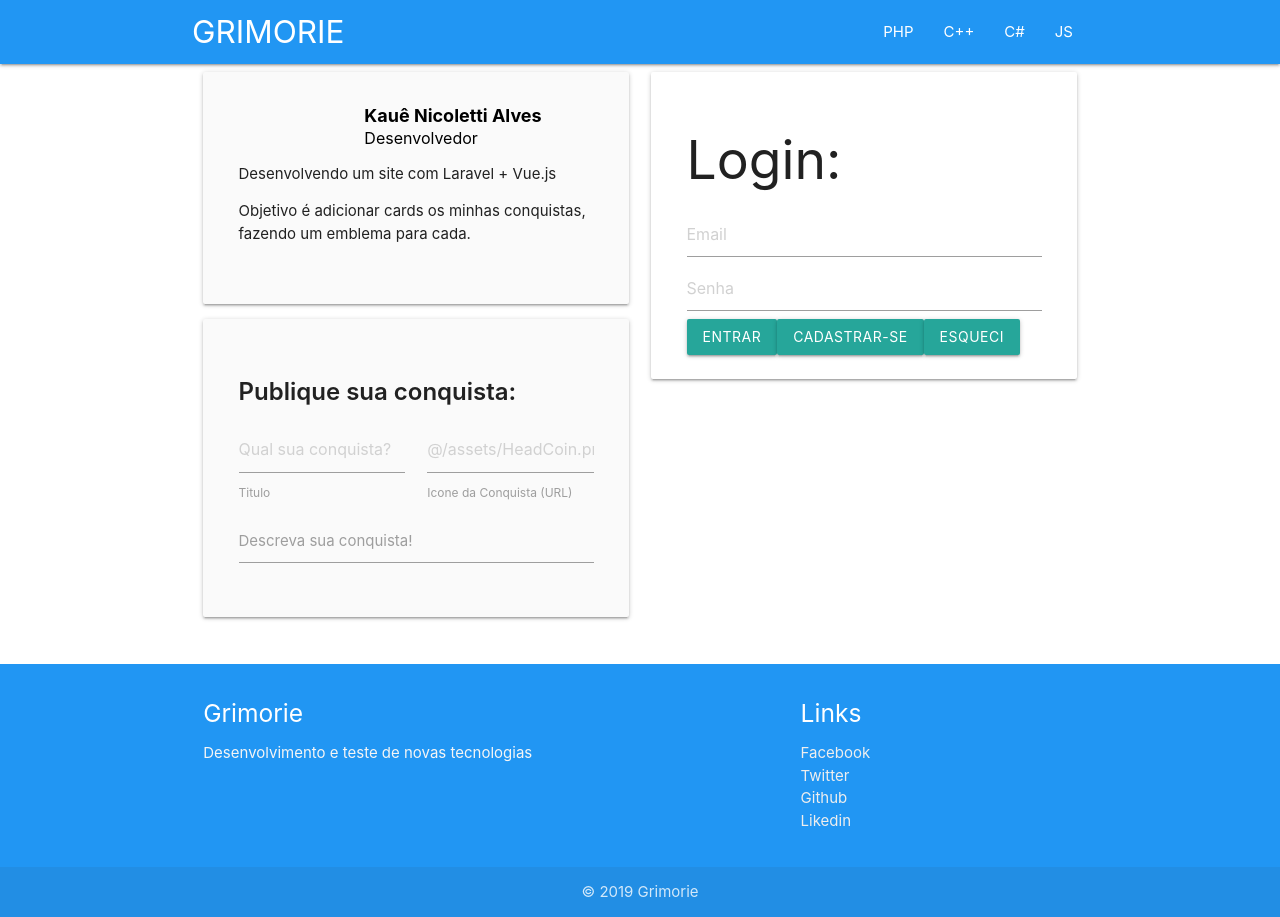
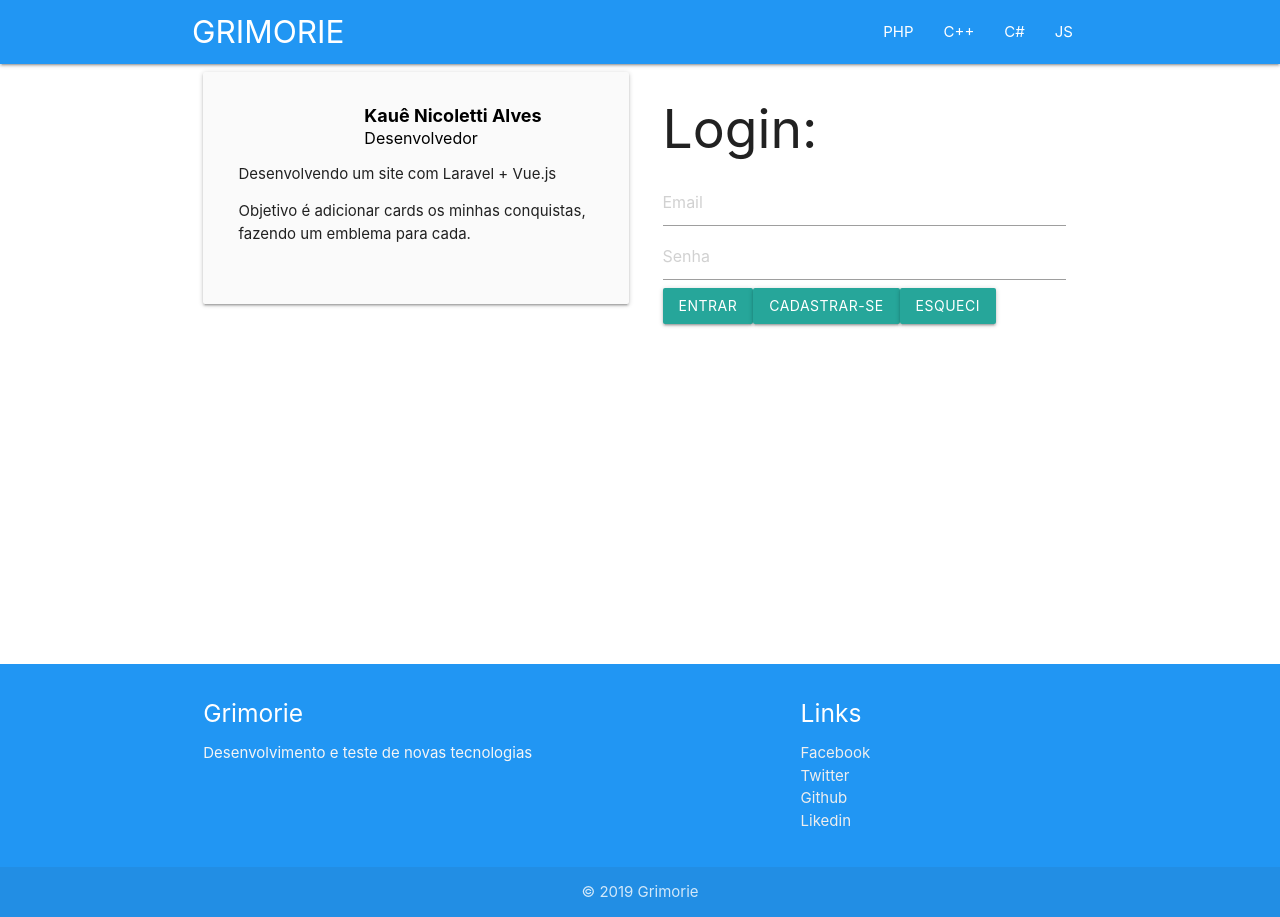
Before and after one commit to KaueAlves/Grimoire-Site-Api, a Vue app in the folder grimorie-vue/: page /#/login in a window 1280 px wide. Built offline with nearby package versions, Linux system fonts and the light colour scheme.

Commit message:
Adiçao de exemplo de v-if

```diff
--- a/grimorie-vue/src/layout/SidebarLeft.vue
+++ b/grimorie-vue/src/layout/SidebarLeft.vue
@@ -11,7 +11,7 @@
       />
     </MaterializeBasicCard>
     <!-- Input de Conquista -->
-    <MaterializeBasicCard aditionalClass="grey lighten-5 z-depth-1 ">
+    <MaterializeBasicCard v-if="home" aditionalClass="grey lighten-5 z-depth-1 ">
       <MaterializePostInput />
     </MaterializeBasicCard>
   </div>
@@ -24,6 +24,9 @@ import MaterializeUserDesc  from "@/components/MaterializeUserDesc"
 import MaterializeGrid from "@/components/MaterializeGrid"
 export default {
   name: "LayoutLadoEsquedo",
+  props:[
+    'home'
+  ],
   components: {
     MaterializeBasicCard,
     MaterializePostInput,
--- a/grimorie-vue/src/pages/home/Home.vue
+++ b/grimorie-vue/src/pages/home/Home.vue
@@ -1,7 +1,7 @@
 <template>
   <SiteTemplate>
     <span slot="esquerda">
-      <SidebarLeft />
+      <SidebarLeft :home="home"/>
     </span>
     <span slot="direita">
       <div class="row">
@@ -68,7 +68,9 @@ export default {
     SidebarLeft
   },
   data() {
-    return {};
+    return {
+      home: true,
+    };
   }
 };
 </script>
--- a/grimorie-vue/src/templates/LoginTemplate.vue
+++ b/grimorie-vue/src/templates/LoginTemplate.vue
@@ -8,13 +8,11 @@
       <div class="row">
         <!-- Lado Esquerdo -->
         <MaterializeGrid gridTamanho="12" gridTamanhoXL="6" aditionalClass="sidebar">
-          <slot name="esquerda" />
+          <slot name="esquerda"/>
         </MaterializeGrid>
         <!-- Lado Direito -->
-        <MaterializeGrid gridTamanho="12" gridTamanhoXL="6" aditionalClass="main-content">
-          <MaterializeBasicCard>
-            <slot name="direita" />
-          </MaterializeBasicCard>
+        <MaterializeGrid gridTamanho="12"  gridTamanhoXL="6" aditionalClass="main-content">
+          <slot name="direita"/>
         </MaterializeGrid>
       </div>
     </main>
@@ -44,7 +42,7 @@ export default {
     MaterializeGrid,
     MaterializeUserDesc,
     MaterializeBasicCard,
-    MaterializePostInput
+    MaterializePostInput,
   },
   data() {
     return {};
```
